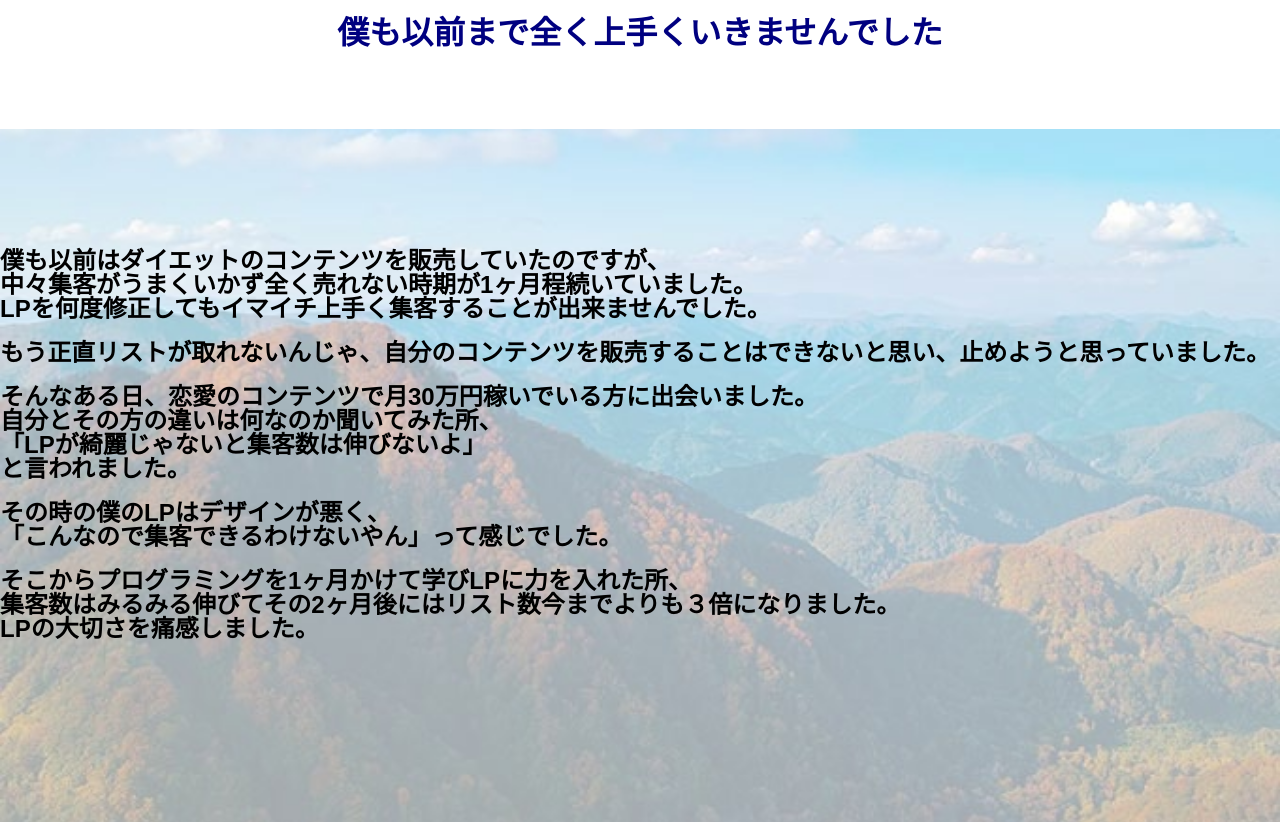
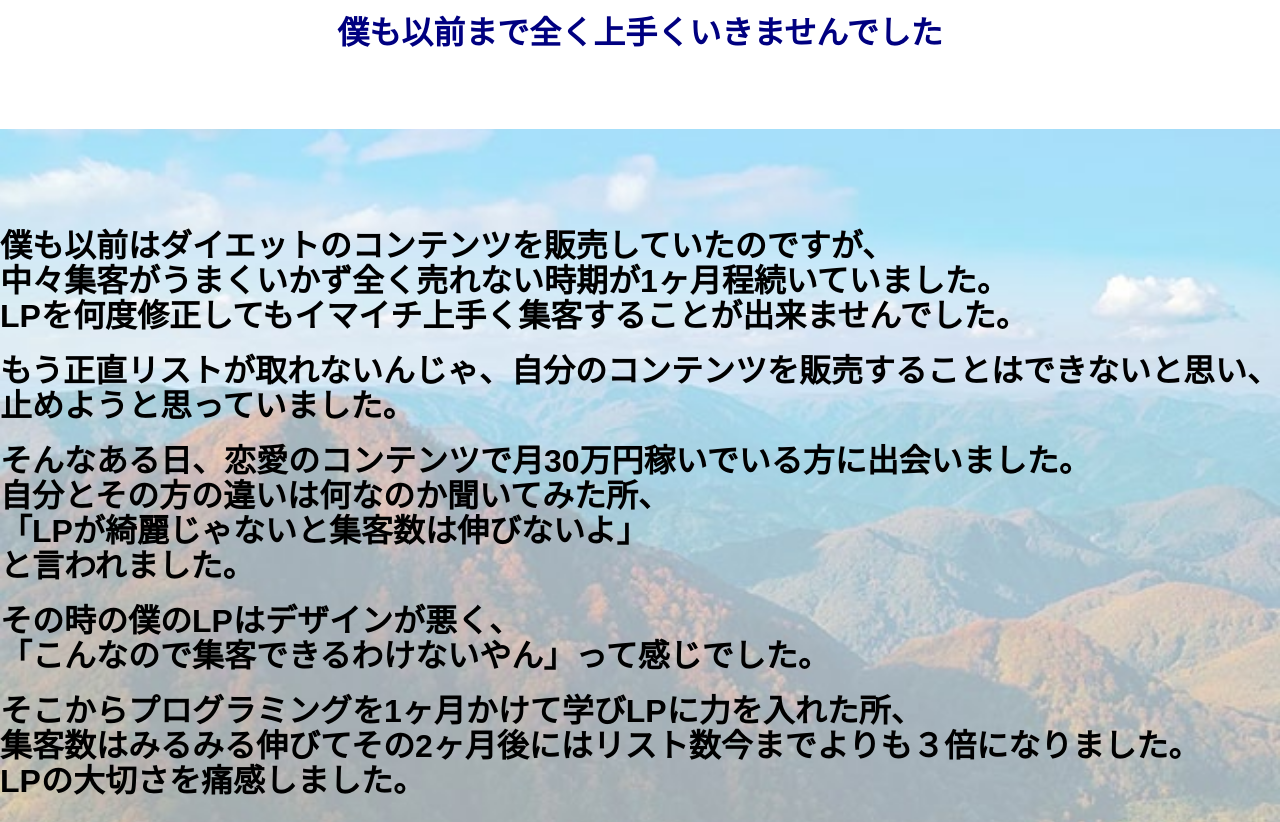
Before and after one commit to fumiya9107/fumiya-lp, a plain HTML site: page index.html in a window 1280 px wide. Shown: the part 4220-5042 px from the top of the page. Drawn offline with Linux system fonts and the light colour scheme.

Commit message:
Update stylesheet.css

```diff
--- a/stylesheet.css
+++ b/stylesheet.css
@@ -441,11 +441,12 @@ header nav ul li a:hover{
 .history_visual_contents{
   width:100%;
   margin: 0 auto;
-  padding-top: 120px;
+  padding-top: 50px;
 }
 
 .history_visual_contents p{
   font-size: 1.5rem;
+  line-height: 35px;
 }
 
 .history1{
@@ -579,10 +580,15 @@ header nav ul li a:hover{
     width: 200px;
   }
 
+  .history_contents{
+    height:850px;
+  }
 
-
+  .history_visual_contents{
+    padding-top: 100px;
+  }
   .history_visual_contents p{
-
+    font-size: 2.0rem;
   }
 
 
```
